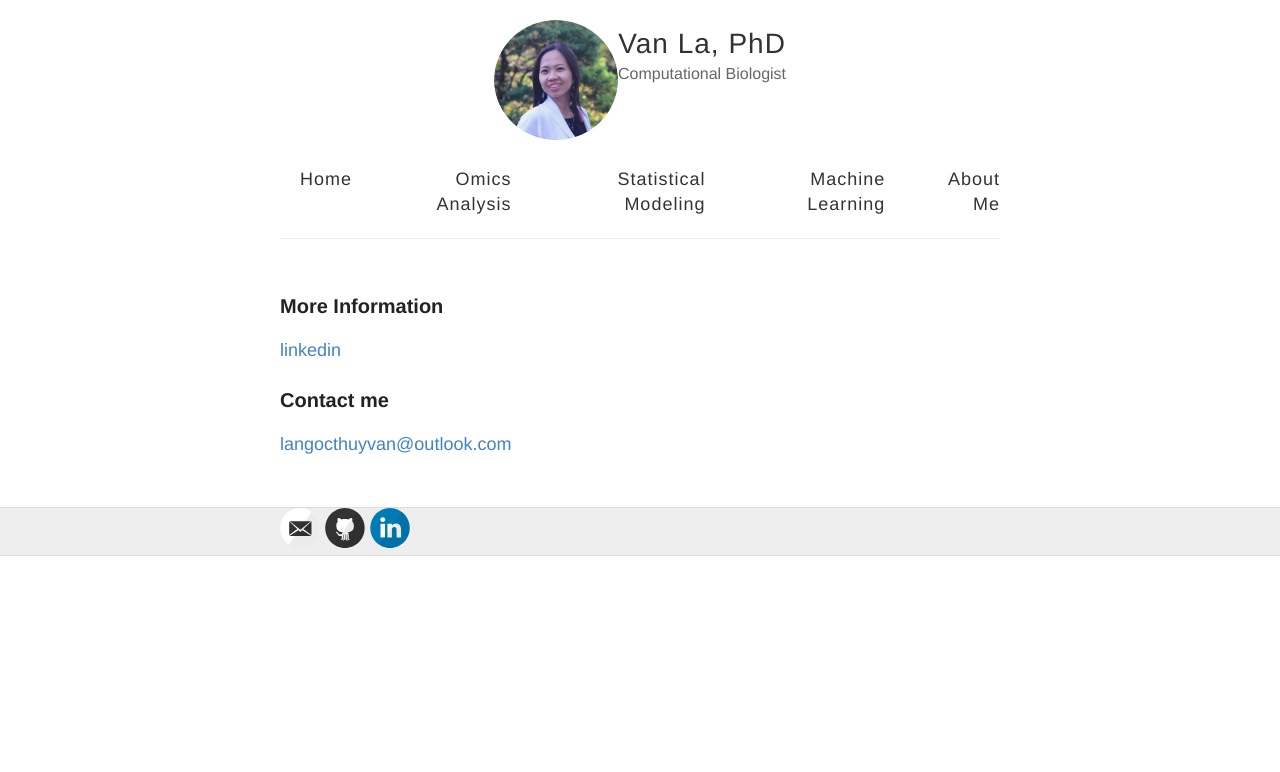
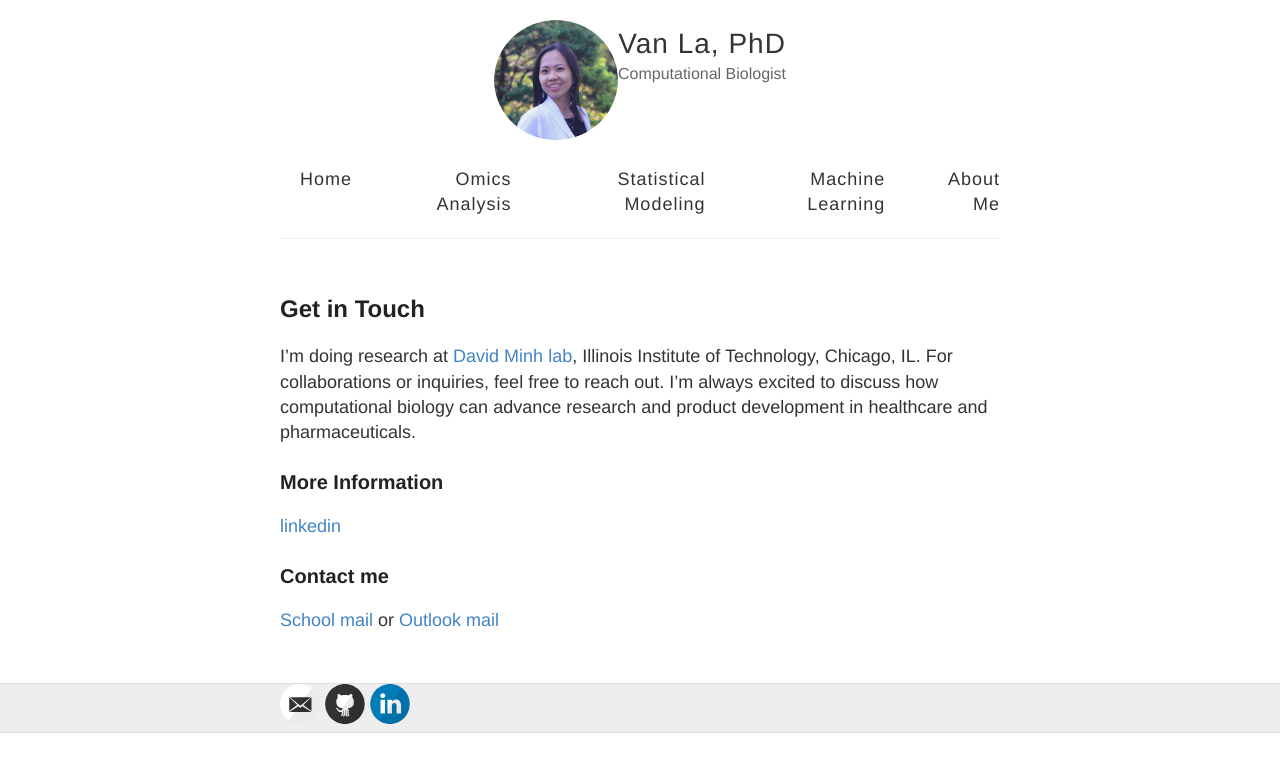
Before and after one commit to vanngocthuyla/vanngocthuyla.github.io, a Jekyll site: the page built from _pages/about_me.md, in a window 1280 px wide. Shown: the top 772 px of the page. Built offline with Jekyll 4.4.1, drawn with Linux system fonts in a browser that asks for light colours.

Commit message:
Update about_me.md

```diff
--- a/_pages/about_me.md
+++ b/_pages/about_me.md
@@ -5,10 +5,14 @@
 permalink: /about_me
 ---
 
+## Get in Touch
+
+I'm doing research at [David Minh lab](https://ccbatiit.github.io/), Illinois Institute of Technology, Chicago, IL. For collaborations or inquiries, feel free to reach out. I'm always excited to discuss how computational biology can advance research and product development in healthcare and pharmaceuticals.
+
 ### More Information
 
 [linkedin](https://www.linkedin.com/in/thuy-van-la-ngoc/)
 
 ### Contact me
 
-[langocthuyvan@outlook.com](mailto:langocthuyvan@outlook.com)
+[School mail](mailto:vla@hawk.iit.edu) or [Outlook mail](mailto:langocthuyvan@outlook.com)
```
